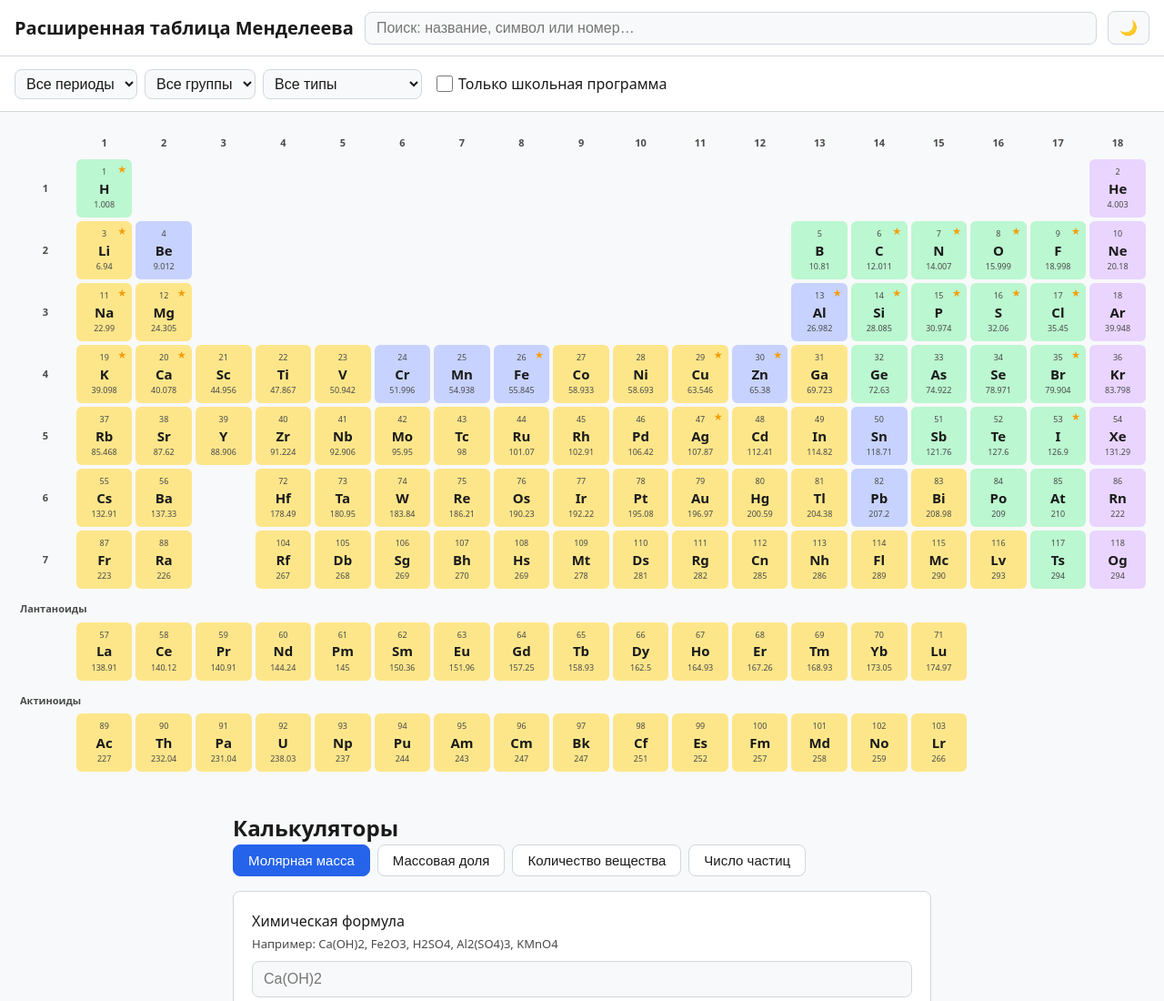
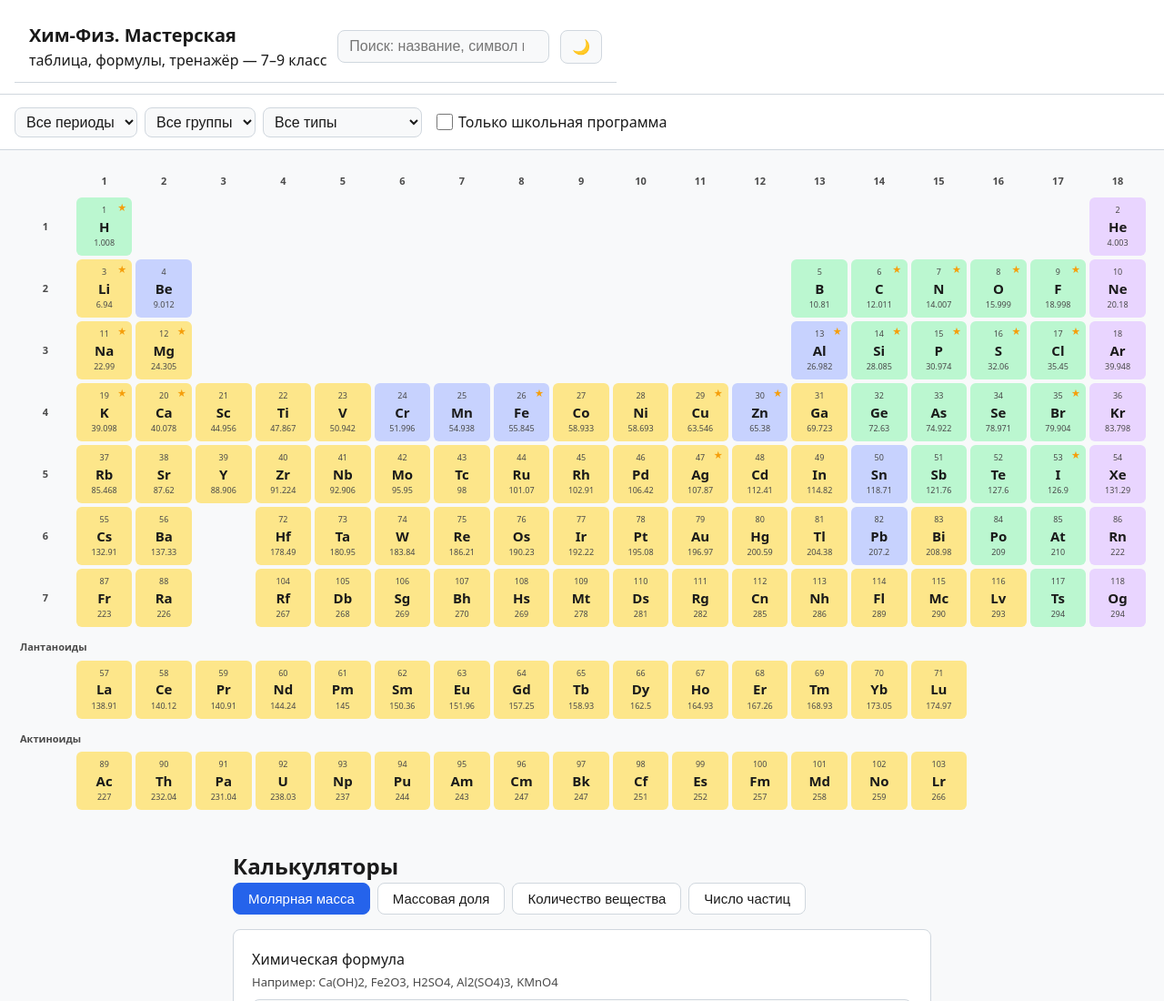
Before and after one commit to Ymileteli/ChemestryPro, a plain HTML site: page index.html in a window 1280 px wide. Shown: the top 1100 px of the page at 91% size. Drawn offline with Linux system fonts and the light colour scheme.

Commit message:
Update index.html

```diff
--- a/index.html
+++ b/index.html
@@ -3,7 +3,8 @@
 <head>
 <meta charset="UTF-8">
 <meta name="viewport" content="width=device-width, initial-scale=1.0">
-<title>Расширенная таблица Менделеева — помощник в задачах</title>
+<title>Хим-Физ. Мастерская — таблица Менделеева, формулы и тренажёр для 7–9 классов</title>
+<meta name="description" content="Таблица Менделеева, калькуляторы, 50 формул по химии и физике, тренажёр задач для 7–9 классов. Работает офлайн.">
 <style>
 :root{--bg:#f8f9fa;--surface:#fff;--text:#1a1a1a;--text2:#4a4a4a;--border:#d0d7de;--accent:#2563eb;--accent-l:#dbeafe;--metal:#fde68a;--nonmetal:#bbf7d0;--amphoteric:#c7d2fe;--noble:#e9d5ff;--school:#f59e0b;--radius:8px;--font:system-ui,-apple-system,"Segoe UI",Roboto,sans-serif}
 [data-theme="dark"]{--bg:#0f172a;--surface:#1e293b;--text:#f1f5f9;--text2:#94a3b8;--border:#334155;--accent:#60a5fa;--accent-l:#1e3a5f}
@@ -172,9 +173,14 @@ table.periodic td .z,table.periodic td .mass{font-size:8px}
 <body>
 
 <header>
-  <h1>Расширенная таблица Менделеева</h1>
+<header>
+  <div class="brand">
+    <h1>Хим-Физ<span class="brand-dot">.</span> Мастерская</h1>
+    <span class="site-tagline">таблица, формулы, тренажёр — 7–9 класс</span>
+  </div>
   <input type="search" class="search-box" id="searchInput" placeholder="Поиск: название, символ или номер…" aria-label="Поиск элемента">
   <button class="theme-toggle" id="themeToggle" aria-label="Переключить тему">🌙</button>
+</header>
 </header>
 
 <div class="filters">
```
